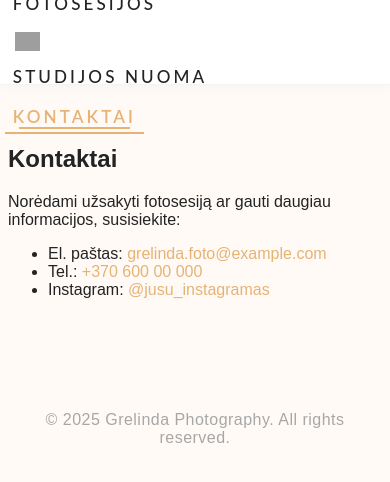
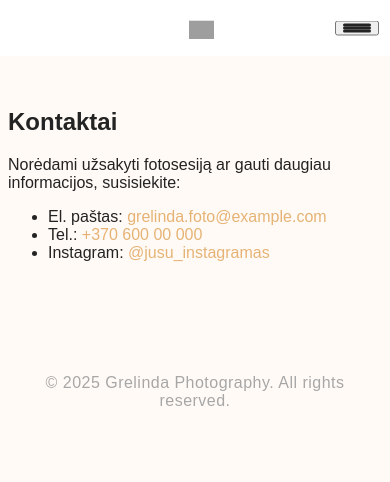
Before and after one commit to IevaBaryte/personal-website, a React (Vite) app: page /kontaktai in a window 390 px wide. Shown: the top 482 px of the page. Built offline with nearby package versions, Linux system fonts and the light colour scheme; grey boxes are pictures that could not be loaded; the HTML template or start-up script is replaced by a standard one.

Commit message:
responsive mobile navigation and gallery headers

```diff
--- a/src/App.jsx
+++ b/src/App.jsx
@@ -1,5 +1,6 @@
-import React from 'react';
+import React, { useState } from 'react';
 import { BrowserRouter as Router, Routes, Route, NavLink } from 'react-router-dom';
+import MobileNav from './components/MobileNav';
 import MainPage from './pages/MainPage';
 import Weddings from './pages/Weddings';
 import Christening from './pages/Christening';
@@ -22,16 +23,27 @@ const menu = [
 ];
 
 export default function App() {
+  const [mobileNavOpen, setMobileNavOpen] = useState(false);
   return (
     <Router>
       <header className="site-header">
+        <div className="header-inner">
+          {/* Mobile: logo centered, hamburger right */}
+          <img className="site-logo nav-logo mobile-logo" src="/images/grelinda-logo.png" alt="Grelinda Logo" style={{width: '100px'}}/>
           <nav className="main-nav">
-    {menu.slice(0, 2).map((item) =>
-      item.dropdown ? (
-        <div className="dropdown" key={item.label}>
-          <span className="dropdown-label">{item.label}</span>
+            {/* Left side: Pagrindinis, Fotosesijos */}
+            <NavLink
+              key={menu[0].path}
+              to={menu[0].path}
+              className={({ isActive }) => (isActive ? 'active' : '')}
+              end={menu[0].path === '/'}
+            >
+              {menu[0].label}
+            </NavLink>
+            <div className="dropdown" key={menu[1].label}>
+              <span className="dropdown-label">{menu[1].label}</span>
               <div className="dropdown-content">
-            {item.dropdown.map((sub) => (
+                {menu[1].dropdown.map((sub) => (
                   <NavLink
                     key={sub.path}
                     to={sub.path}
@@ -42,29 +54,37 @@ export default function App() {
                 ))}
               </div>
             </div>
-      ) : (
+            {/* Center: Logo (desktop only) */}
+            <img className="site-logo nav-logo desktop-logo" src="/images/grelinda-logo.png" alt="Grelinda Logo" style={{width: '100px'}}/>
+            {/* Right side: Studijos nuoma, Kontaktai */}
             <NavLink
-          key={item.path}
-          to={item.path}
+              key={menu[2].path}
+              to={menu[2].path}
               className={({ isActive }) => (isActive ? 'active' : '')}
-          end={item.path === '/'}
+              end={menu[2].path === '/'}
             >
-          {item.label}
+              {menu[2].label}
             </NavLink>
-      )
-    )}
-    <img className="site-logo nav-logo" src="/images/grelinda-logo.png" alt="Grelinda Logo" style={{width: '100px'}}/>
-    {menu.slice(2).map((item) => (
             <NavLink
-        key={item.path}
-        to={item.path}
+              key={menu[3].path}
+              to={menu[3].path}
               className={({ isActive }) => (isActive ? 'active' : '')}
-        end={item.path === '/'}
+              end={menu[3].path === '/'}
             >
-        {item.label}
+              {menu[3].label}
             </NavLink>
-    ))}
           </nav>
+          <button
+            className="hamburger"
+            aria-label="Atverti meniu"
+            onClick={() => setMobileNavOpen(true)}
+          >
+            <span />
+            <span />
+            <span />
+          </button>
+        </div>
+        {mobileNavOpen && <MobileNav onClose={() => setMobileNavOpen(false)} />}
       </header>
       <Routes>
         <Route path="/" element={<MainPage />} />
--- /dev/null
+++ b/src/components/MobileNav.jsx
@@ -0,0 +1,81 @@
+import React, { useState } from 'react';
+import { NavLink } from 'react-router-dom';
+
+const menu = [
+  { path: '/', label: 'Pagrindinis' },
+  {
+    label: 'Fotosesijos',
+    dropdown: [
+      { path: '/vestuves', label: 'Vestuvių fotosesijos' },
+      { path: '/krikstynos', label: 'Krikštynų fotosesijos' },
+      { path: '/asmenines', label: 'Asmeninės fotosesijos' },
+    ],
+  },
+  { path: '/studija', label: 'Studijos nuoma' },
+  { path: '/kontaktai', label: 'Kontaktai' },
+];
+
+export default function MobileNav({ onClose }) {
+  // Focus trap and ESC support
+  React.useEffect(() => {
+    function handleKeyDown(e) {
+      if (e.key === 'Escape') onClose();
+      // Trap focus inside nav
+      if (e.key === 'Tab') {
+        const focusable = document.querySelectorAll('.mobile-nav button, .mobile-nav a');
+        if (!focusable.length) return;
+        const first = focusable[0];
+        const last = focusable[focusable.length - 1];
+        if (e.shiftKey && document.activeElement === first) {
+          e.preventDefault();
+          last.focus();
+        } else if (!e.shiftKey && document.activeElement === last) {
+          e.preventDefault();
+          first.focus();
+        }
+      }
+    }
+    document.addEventListener('keydown', handleKeyDown);
+    // Focus close button on mount
+    setTimeout(() => {
+      const btn = document.querySelector('.close-mobile-nav');
+      if (btn) btn.focus();
+    }, 10);
+    return () => document.removeEventListener('keydown', handleKeyDown);
+  }, [onClose]);
+
+  return (
+    <>
+      <div className="mobile-nav-overlay" onClick={onClose} tabIndex={-1} aria-hidden="true" />
+      <nav
+        className="mobile-nav mobile-nav-offcanvas"
+        role="dialog"
+        aria-modal="true"
+        aria-label="Mobili meniu"
+        tabIndex={-1}
+      >
+        <button className="close-mobile-nav" onClick={onClose} aria-label="Uždaryti meniu">×</button>
+        <ul>
+          {menu.map((item) => (
+            item.dropdown ? (
+              <li key={item.label} className="mobile-dropdown">
+                <span>{item.label}</span>
+                <ul>
+                  {item.dropdown.map((sub) => (
+                    <li key={sub.path}>
+                      <NavLink to={sub.path} onClick={onClose}>{sub.label}</NavLink>
+                    </li>
+                  ))}
+                </ul>
+              </li>
+            ) : (
+              <li key={item.path}>
+                <NavLink to={item.path} onClick={onClose}>{item.label}</NavLink>
+              </li>
+            )
+          ))}
+        </ul>
+      </nav>
+    </>
+  );
+}
--- a/src/index.css
+++ b/src/index.css
@@ -1,4 +1,32 @@
 /* Modern, clean, elegant style for Lithuanian photography portfolio */
+
+.gallery-header {
+  text-align: center;
+  margin-top: 2.5rem;
+  margin-bottom: 2.5rem;
+}
+
+.gallery-title {
+  text-transform: uppercase;
+  font-size: 2.2rem;
+  font-weight: 800;
+  letter-spacing: 0.12em;
+  margin-bottom: 0.5rem;
+  color: var(--primary);
+}
+
+.gallery-subtitle {
+  font-size: 1.1rem;
+  color: #7a6d5a;
+  font-weight: 400;
+  margin-top: 0;
+  margin-bottom: 0;
+  letter-spacing: 0.04em;
+}
+
+
+
+
 :root {
   --primary: #232323;
   --accent: #e6b375;
@@ -28,7 +56,135 @@ a:hover {
   color: var(--primary);
 }
 
-.site-header-boxed {
+
+
+.header-inner {
+  display: flex;
+  align-items: center;
+  justify-content: center;
+  width: 100vw;
+  padding: 0.1rem 0.5rem 0.1rem 0.7rem;
+  background: #fff;
+  min-height: 66px;
+  box-sizing: border-box;
+}
+
+.main-nav {
+  display: flex;
+  align-items: center;
+  justify-content: center;
+  gap: 2.6rem;
+  width: 100%;
+  position: relative;
+}
+
+.site-logo.nav-logo {
+  margin: 0 2.1rem;
+  max-width: 100px;
+  width: 100px;
+  height: 44px;
+  display: block;
+  object-fit: contain;
+}
+
+
+@media (max-width: 700px) {
+  .main-nav {
+    display: none !important;
+  }
+  .desktop-logo {
+    display: none !important;
+  }
+  .mobile-logo {
+    display: block !important;
+    position: absolute;
+    left: 50%;
+    top: 50%;
+    transform: translate(-50%, -50%);
+    max-width: 90px;
+    width: 94px;
+    height: 36px;
+    z-index: 1002;
+    margin: 0 auto;
+    pointer-events: none;
+  }
+  .header-inner {
+    position: relative;
+    min-height: 56px;
+    height: 56px;
+    justify-content: center;
+    align-items: center;
+    padding: 0;
+  }
+  .hamburger {
+    display: flex !important;
+    flex-direction: column;
+    justify-content: center;
+    align-items: center;
+    position: absolute;
+    right: 0.7rem;
+    top: 50%;
+    transform: translateY(-50%);
+    margin: 0;
+    z-index: 1003;
+  }
+  .hamburger span {
+    display: block;
+    width: 26px;
+    height: 4px;
+    background: var(--primary);
+    border-radius: 2px;
+    margin: 7px 0;
+    transition: all 0.2s;
+  }
+}
+
+@media (min-width: 701px) {
+  .mobile-logo {
+    display: none !important;
+  }
+  .desktop-logo {
+    display: block !important;
+  }
+}
+
+
+@media (min-width: 701px) {
+  .header-inner {
+    display: flex;
+    align-items: center;
+    justify-content: flex-start;
+    width: 100vw;
+    padding: 0.4rem 2.2rem 0.4rem 2.2rem;
+    background: #fff;
+    min-height: 84px;
+    box-sizing: border-box;
+  }
+  .nav-logo {
+    margin-right: 2.4rem;
+    margin-left: 0;
+    max-width: 110px;
+    width: 110px;
+    height: 44px;
+  }
+  .main-nav {
+    display: flex !important;
+    flex: 1;
+    align-items: center;
+    justify-content: flex-start;
+    gap: 3.2rem;
+    background: none;
+    box-shadow: none;
+    border: none;
+    margin-left: 0;
+    margin-right: 0;
+    font-size: 1.09rem;
+  }
+  .hamburger {
+    display: none !important;
+  }
+}
+
   width: 100vw;
   background: #fff;
   border-bottom: 1px solid #f3f3f3;
@@ -37,6 +193,161 @@ a:hover {
     max-width: 70px;
     margin: 0 0.8rem;
   }
+}
+
+.hamburger {
+  display: flex !important;
+  flex-direction: column;
+  justify-content: center;
+  align-items: center;
+  width: 44px;
+  height: 44px;
+  min-width: 44px;
+  min-height: 44px;
+  max-width: 44px;
+  max-height: 44px;
+  background: none;
+  border: none;
+  border-radius: 8px;
+  cursor: pointer;
+  margin-left: auto;
+  margin-right: 0.7rem;
+  box-sizing: border-box;
+  gap: 8px;
+  position: static;
+}
+.hamburger span {
+  display: block;
+  width: 26px;
+  height: 4px;
+  background: var(--primary);
+  border-radius: 2px;
+  transition: all 0.2s;
+  margin: 0 auto;
+}
+
+.hamburger span {
+  display: block;
+  width: 28px;
+  height: 3px;
+  background: var(--primary);
+  border-radius: 2px;
+  transition: all 0.2s;
+}
+.main-nav.hide-on-mobile {
+  display: none !important;
+}
+.mobile-nav {
+  right: 0;
+  left: auto;
+  transform: translateX(100%);
+  opacity: 0;
+  transition: transform 0.33s cubic-bezier(.4,0,.2,1), opacity 0.22s;
+}
+.mobile-nav.mobile-nav-offcanvas {
+  right: 0;
+  left: auto;
+  transform: translateX(0);
+  opacity: 1;
+  box-shadow: -6px 0 32px rgba(0,0,0,0.09);
+}
+.mobile-nav-overlay {
+  position: fixed;
+  top: 0;
+  left: 0;
+  width: 100vw;
+  height: 100vh;
+  background: rgba(30,23,10,0.32);
+  z-index: 1999;
+  opacity: 1;
+  animation: fadeInOverlay 0.22s;
+}
+@keyframes fadeInOverlay {
+  from { opacity: 0; }
+  to { opacity: 1; }
+}
+
+.mobile-nav {
+  position: fixed;
+  top: 0;
+  left: 0;
+  width: 100vw;
+  height: 100vh;
+  background: var(--menu-bg);
+  z-index: 2000;
+  display: flex;
+  flex-direction: column;
+  align-items: center;
+  justify-content: flex-start;
+  padding-top: 3.5rem;
+  animation: mobileNavFadeIn 0.2s;
+}
+@keyframes mobileNavFadeIn {
+  from { opacity: 0; }
+  to { opacity: 1; }
+}
+.close-mobile-nav {
+  position: absolute;
+  top: 1.1rem;
+  right: 1.2rem;
+  font-size: 2.2rem;
+  background: none;
+  border: none;
+  color: var(--primary);
+  cursor: pointer;
+  z-index: 2001;
+  font-weight: 700;
+  line-height: 1;
+}
+.mobile-nav ul {
+  list-style: none;
+  padding: 0;
+  margin: 0;
+  width: 100%;
+  display: flex;
+  flex-direction: column;
+  align-items: center;
+  gap: 0.7rem;
+}
+.mobile-nav li {
+  width: 100%;
+  text-align: center;
+  margin-bottom: 0.2rem;
+}
+.mobile-nav a {
+  display: block;
+  width: 100%;
+  padding: 1rem 0;
+  color: var(--primary);
+  font-size: 1.18rem;
+  text-decoration: none;
+  font-weight: 600;
+  letter-spacing: 0.12em;
+  border-bottom: 1px solid #f3e7d9;
+  transition: background 0.15s, color 0.15s;
+}
+.mobile-nav a.active {
+  color: var(--accent);
+  background: #f7ede3;
+}
+.mobile-dropdown > span {
+  font-size: 1.13rem;
+  font-weight: 700;
+  display: block;
+  margin-top: 0.8rem;
+  margin-bottom: 0.2rem;
+  color: var(--primary);
+  letter-spacing: 0.13em;
+}
+.mobile-dropdown ul {
+  margin: 0;
+  padding: 0;
+  list-style: none;
+  width: 100%;
+  background: none;
+}
+.mobile-dropdown li {
+  margin-bottom: 0;
 }
 
 @media (max-width: 700px) {
--- a/src/pages/Christening.jsx
+++ b/src/pages/Christening.jsx
@@ -54,7 +54,10 @@ export default function Christening() {
 
   return (
     <section>
-      <h1>Krikštynų fotografija</h1>
+      <section className="gallery-header">
+        <h1 className="gallery-title">Krikštynų fotosesijos</h1>
+        <p className="gallery-subtitle">Krikštynų fotosesijos – švelnumas ir ypatingos akimirkos šeimai.</p>
+      </section>
       <Masonry
         breakpointCols={breakpointColumnsObj}
         className="my-masonry-grid"
```
Also changed, not shown: src/pages/PersonalPhotoshoots.jsx (+6 -3 lines). Lines whose indentation alone changed are shown as unchanged.
